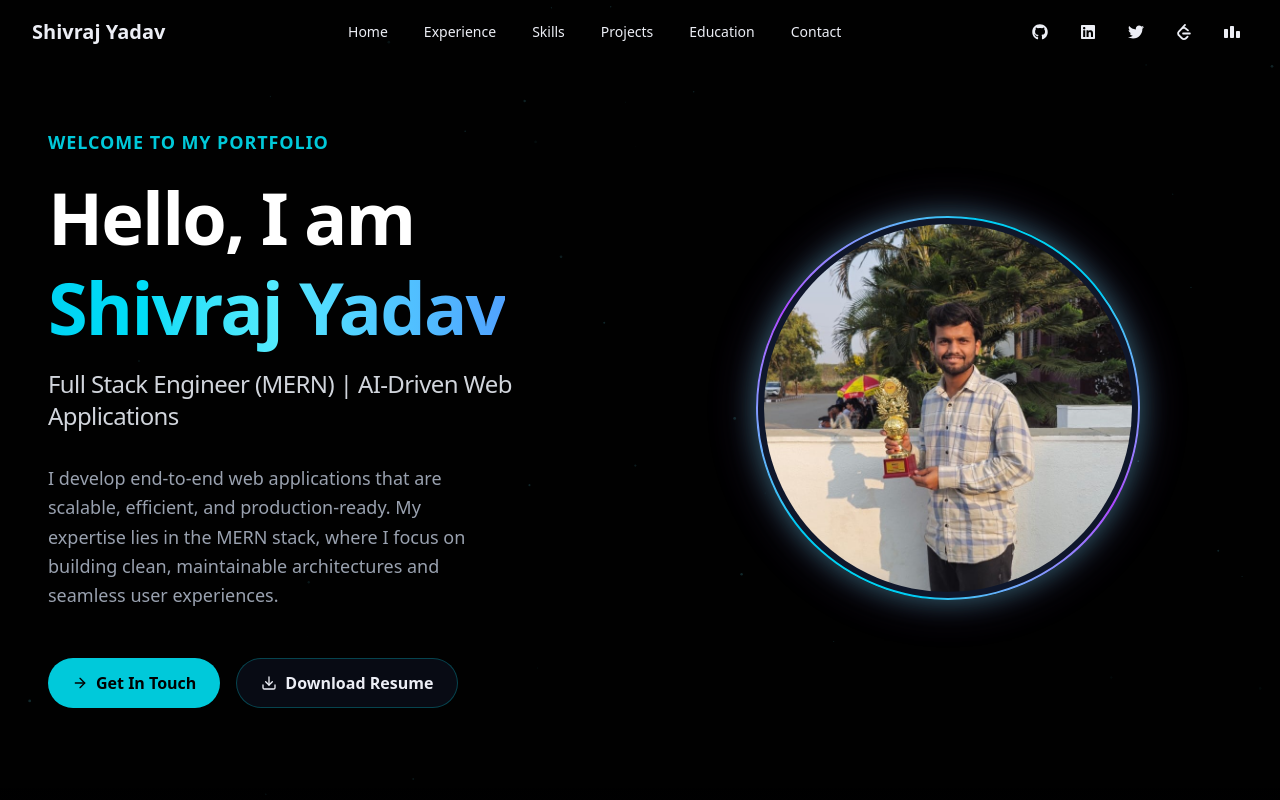
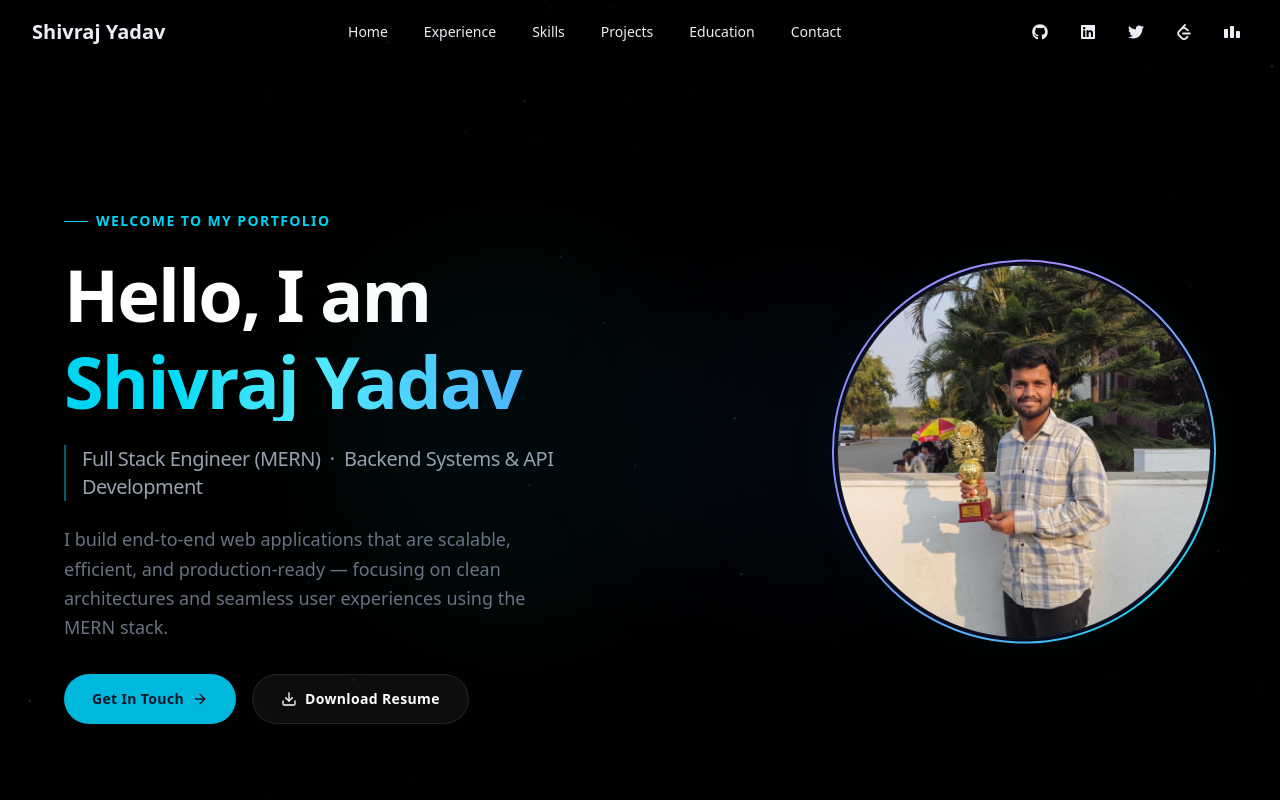
Before and after one commit to shivraj-yadav/shivraj-yadav-portfolio, a Next.js app: page / in a window 1280 px wide. Shown: the top 800 px of the page. Built offline with nearby package versions, Linux system fonts and the light colour scheme.

Commit message:
Hero Headline changes

```diff
--- a/components/sections/hero.tsx
+++ b/components/sections/hero.tsx
@@ -3,7 +3,6 @@
 import { motion } from "framer-motion"
 import { ArrowRight, Download } from "lucide-react"
 import Image from "next/image"
-
 
 const Hero = () => {
   const containerVariants = {
@@ -11,18 +10,18 @@ const Hero = () => {
     visible: {
       opacity: 1,
       transition: {
-        staggerChildren: 0.2,
-        delayChildren: 0.2,
+        staggerChildren: 0.15,
+        delayChildren: 0.1,
       },
     },
   }
 
   const itemVariants = {
-    hidden: { opacity: 0, y: 20 },
+    hidden: { opacity: 0, y: 24 },
     visible: {
       opacity: 1,
       y: 0,
-      transition: { duration: 0.8, ease: "easeOut" },
+      transition: { duration: 0.7, ease: "easeOut" },
     },
   }
 
@@ -44,114 +43,123 @@ const Hero = () => {
   return (
     <section
       id="home"
-      className="relative min-h-[25vh] flex items-center justify-center section pb-16 overflow-hidden"
+      className="relative flex items-center justify-center px-6 lg:px-16 overflow-hidden pt-20 min-h-[calc(100vh-80px)]"
     >
+      {/* Subtle background glow blobs */}
+      <div className="absolute top-1/4 left-1/4 w-96 h-96 bg-cyan-500/5 rounded-full blur-3xl pointer-events-none" />
+      <div className="absolute bottom-1/4 right-1/4 w-80 h-80 bg-blue-500/5 rounded-full blur-3xl pointer-events-none" />
 
       <motion.div
         variants={containerVariants}
         initial="hidden"
         animate="visible"
-        className="grid grid-cols-1 lg:grid-cols-2 gap-12 items-center max-w-7xl w-full"
+        className="grid grid-cols-1 lg:grid-cols-2 gap-16 lg:gap-24 items-center max-w-7xl w-full"
       >
-        {/* Left: Text Content */}
-        <motion.div variants={itemVariants} className="space-y-8">
-          <motion.div variants={itemVariants} className="space-y-4">
-            <motion.p
-              variants={itemVariants}
-              className="text-primary text-lg font-semibold tracking-wider uppercase"
-            >
+        {/* ── Left: Text Content ── */}
+        <motion.div variants={itemVariants} className="flex flex-col gap-6">
+
+          {/* Badge */}
+          <motion.div variants={itemVariants}>
+            <span className="inline-flex items-center gap-2 text-sm font-semibold tracking-widest uppercase text-cyan-400 before:content-[''] before:block before:w-6 before:h-px before:bg-cyan-400">
               Welcome to my portfolio
-            </motion.p>
-
-            <motion.h1
-              variants={itemVariants}
-              className="text-5xl md:text-6xl lg:text-7xl font-bold leading-tight text-balance text-white"
-            >
-              Hello, I am{" "}
-              <span className="text-transparent bg-clip-text bg-gradient-to-r from-cyan-400 via-cyan-300 to-blue-400">
-                Shivraj Yadav
-              </span>
-            </motion.h1>
-
-            <motion.p
-              variants={itemVariants}
-              className="text-xl md:text-2xl text-gray-300 font-light tracking-tight"
-            >
-              Full Stack Engineer (MERN) | AI-Driven Web Applications
-            </motion.p>
+            </span>
           </motion.div>
 
+          {/* Heading */}
+          <motion.div variants={itemVariants} className="flex flex-col gap-2">
+            <h1 className="text-5xl md:text-6xl xl:text-7xl font-bold leading-[1.1] tracking-tight text-white">
+              Hello, I am
+            </h1>
+            <h1 className="text-5xl md:text-6xl xl:text-7xl font-bold leading-[1.1] tracking-tight text-transparent bg-clip-text bg-gradient-to-r from-cyan-400 via-cyan-300 to-blue-400">
+              Shivraj Yadav
+            </h1>
+          </motion.div>
+
+          {/* Role */}
           <motion.p
             variants={itemVariants}
-            className="text-base md:text-lg text-gray-400 leading-relaxed max-w-md"
+            className="text-lg md:text-xl text-gray-400 font-medium tracking-tight border-l-2 border-cyan-500/50 pl-4"
           >
-            I develop end-to-end web applications that are scalable, efficient, and production-ready. My expertise lies in the MERN stack, where I focus on building clean, maintainable architectures and seamless user experiences.
+            Full Stack Engineer (MERN)&nbsp;&nbsp;·&nbsp;&nbsp;Backend Systems & API Development
           </motion.p>
 
+          {/* Description */}
+          <motion.p
+            variants={itemVariants}
+            className="text-base md:text-lg text-gray-500 leading-relaxed max-w-lg"
+          >
+            I build end-to-end web applications that are scalable, efficient, and production-ready —
+            focusing on clean architectures and seamless user experiences using the MERN stack.
+          </motion.p>
+
+          {/* CTA Buttons */}
           <motion.div
             variants={itemVariants}
-            className="flex flex-col sm:flex-row gap-4 pt-4"
+            className="flex flex-col sm:flex-row gap-4 pt-2"
           >
-            {/* Get In Touch */}
             <motion.button
               onClick={handleContactScroll}
-              whileHover={{ scale: 1.05, boxShadow: "0 0 30px rgba(103, 232, 249, 0.4)" }}
-              whileTap={{ scale: 0.95 }}
-              className="btn-premium bg-primary text-primary-foreground flex items-center justify-center gap-2 group"
+              whileHover={{ scale: 1.03, boxShadow: "0 0 28px rgba(34,211,238,0.35)" }}
+              whileTap={{ scale: 0.97 }}
+              className="inline-flex items-center justify-center gap-2 px-7 py-3.5 rounded-full bg-cyan-500 hover:bg-cyan-400 text-slate-900 font-semibold text-sm tracking-wide transition-colors duration-200 group"
             >
-              <ArrowRight className="w-4 h-4 group-hover:translate-x-1 transition-transform" />
-              Get In Touch
+              <span>Get In Touch</span>
+              <ArrowRight className="w-4 h-4 group-hover:translate-x-1 transition-transform duration-200" />
             </motion.button>
 
-            {/* Download Resume */}
             <motion.button
               onClick={handleDownload}
-              whileHover={{ scale: 1.05 }}
-              whileTap={{ scale: 0.95 }}
-              className="btn-premium bg-secondary text-foreground border border-primary/30 flex items-center justify-center gap-2 hover:bg-secondary/30 hover:border-primary/50"
+              whileHover={{ scale: 1.03 }}
+              whileTap={{ scale: 0.97 }}
+              className="inline-flex items-center justify-center gap-2 px-7 py-3.5 rounded-full border border-white/10 hover:border-cyan-500/40 bg-white/5 hover:bg-white/10 text-white font-semibold text-sm tracking-wide transition-all duration-200"
             >
               <Download className="w-4 h-4" />
-              Download Resume
+              <span>Download Resume</span>
             </motion.button>
           </motion.div>
         </motion.div>
 
-        {/* Right: Profile Image with Glow */}
-        <motion.div variants={itemVariants} className="relative flex items-center justify-center">
+        {/* ── Right: Profile Image ── */}
+        <motion.div
+          variants={itemVariants}
+          className="flex items-center justify-center lg:justify-end"
+        >
           <motion.div
-            animate={{ y: [0, -20, 0] }}
-            transition={{ duration: 4, repeat: Infinity }}
-            className="relative w-72 h-72 md:w-96 md:h-96"
+            animate={{ y: [0, -16, 0] }}
+            transition={{ duration: 5, repeat: Infinity, ease: "easeInOut" }}
+            className="relative w-72 h-72 md:w-[22rem] md:h-[22rem] lg:w-96 lg:h-96"
           >
-            {/* Outer rotating glow */}
+            {/* Outer rotating gradient ring */}
             <motion.div
               animate={{ rotate: 360 }}
-              transition={{ duration: 20, repeat: Infinity, ease: "linear" }}
-              className="absolute inset-0 rounded-full bg-gradient-to-r from-cyan-400 via-purple-500 to-cyan-400 p-[2px]"
+              transition={{ duration: 18, repeat: Infinity, ease: "linear" }}
+              className="absolute inset-0 rounded-full"
+              style={{
+                background: "conic-gradient(from 0deg, #22d3ee, #818cf8, #a78bfa, #22d3ee)",
+                padding: "2px",
+              }}
             >
-              <div className="w-full h-full rounded-full bg-slate-900" />
+              <div className="w-full h-full rounded-full bg-slate-950" />
             </motion.div>
 
+            {/* Static inner ring for depth */}
+            <div className="absolute inset-[3px] rounded-full border border-white/5" />
+
             {/* Profile Image */}
-            <div className="absolute inset-2 rounded-full overflow-hidden">
+            <div className="absolute inset-[6px] rounded-full overflow-hidden ring-1 ring-white/10">
               <Image
                 src="/shivv.jpeg"
-                alt="Shivraj Yadav profile photo"
+                alt="Shivraj Yadav"
                 fill
                 priority
                 className="object-cover"
               />
             </div>
 
-            {/* Inner glow pulse */}
-            <motion.div
-              animate={{ opacity: [0.4, 0.9, 0.4] }}
-              transition={{ duration: 2.5, repeat: Infinity }}
-              className="absolute inset-0 rounded-full glow-effect"
-            />
+            {/* Ambient glow under the circle */}
+            <div className="absolute inset-8 rounded-full bg-cyan-400/10 blur-2xl -z-10" />
           </motion.div>
         </motion.div>
-
       </motion.div>
     </section>
   )
```
